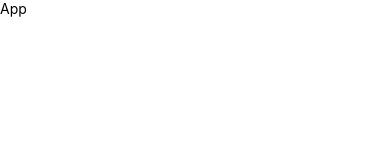
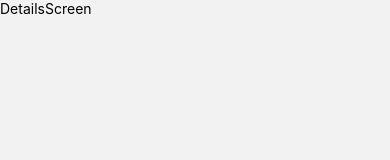
Before and after one commit to AhmedAlaa21/coffee-shop-app, a React Native app: screen / in a window 390 px wide. Shown: the top 160 px of the page. Built offline with nearby package versions, Linux system fonts and the light colour scheme.

Commit message:
init screen navigator

```diff
--- a/App.tsx
+++ b/App.tsx
@@ -2,15 +2,30 @@ import {StyleSheet, Text, View} from 'react-native';
 import React from 'react';
 import {NavigationContainer} from '@react-navigation/native';
 import {createNativeStackNavigator} from '@react-navigation/native-stack';
-import HomeScreen from './src/screens/HomeScreen';
 import DetailsScreen from './src/screens/DetailsScreen';
 import PaymentScreen from './src/screens/PaymentScreen';
 
+const Stack = createNativeStackNavigator();
 const App = () => {
   return (
-    <View>
-      <Text>App</Text>
-    </View>
+    <NavigationContainer>
+      <Stack.Navigator screenOptions={{headerShown: false}}>
+        <Stack.Screen
+          name="Details"
+          component={DetailsScreen}
+          options={{
+            animation: 'slide_from_bottom',
+          }}
+        />
+        <Stack.Screen
+          name="Payment"
+          component={PaymentScreen}
+          options={{
+            animation: 'slide_from_bottom',
+          }}
+        />
+      </Stack.Navigator>
+    </NavigationContainer>
   );
 };
 
```
